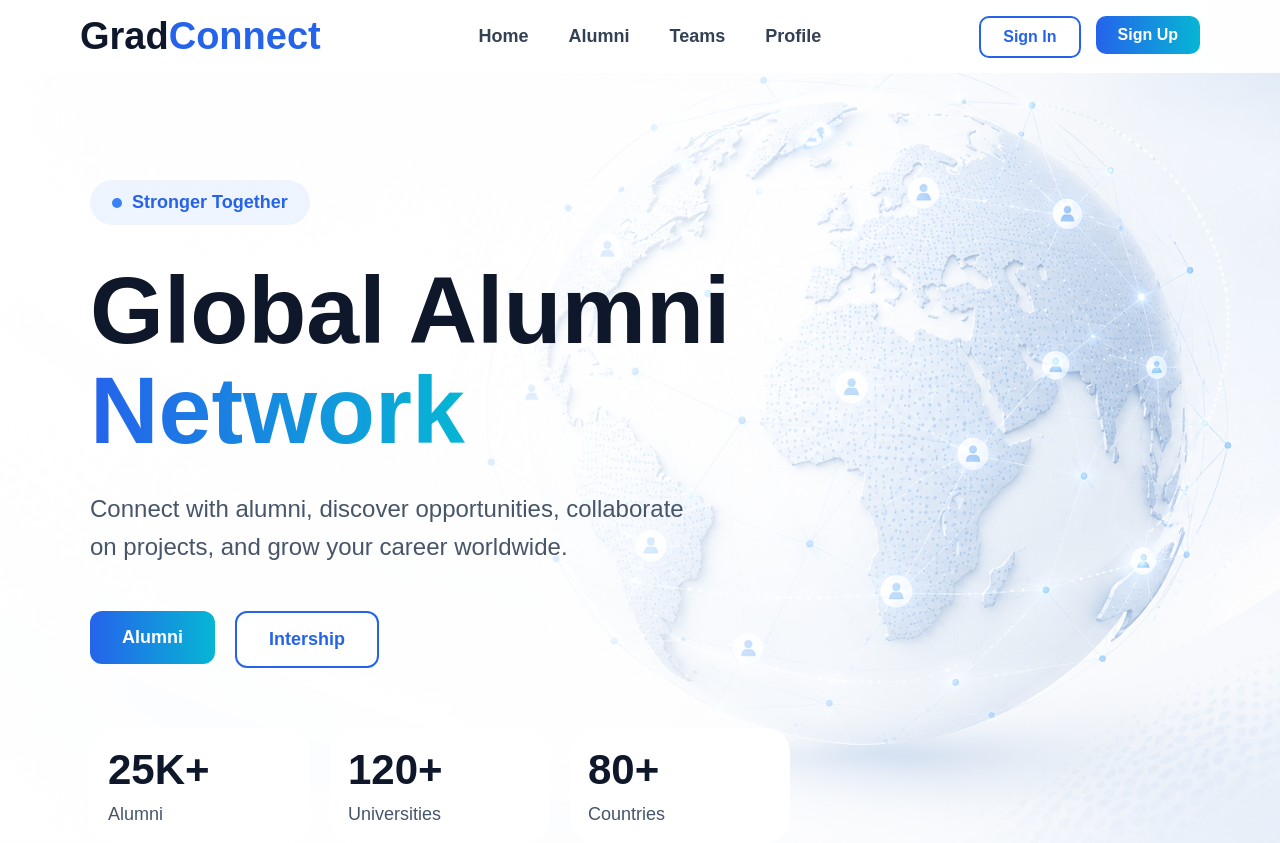
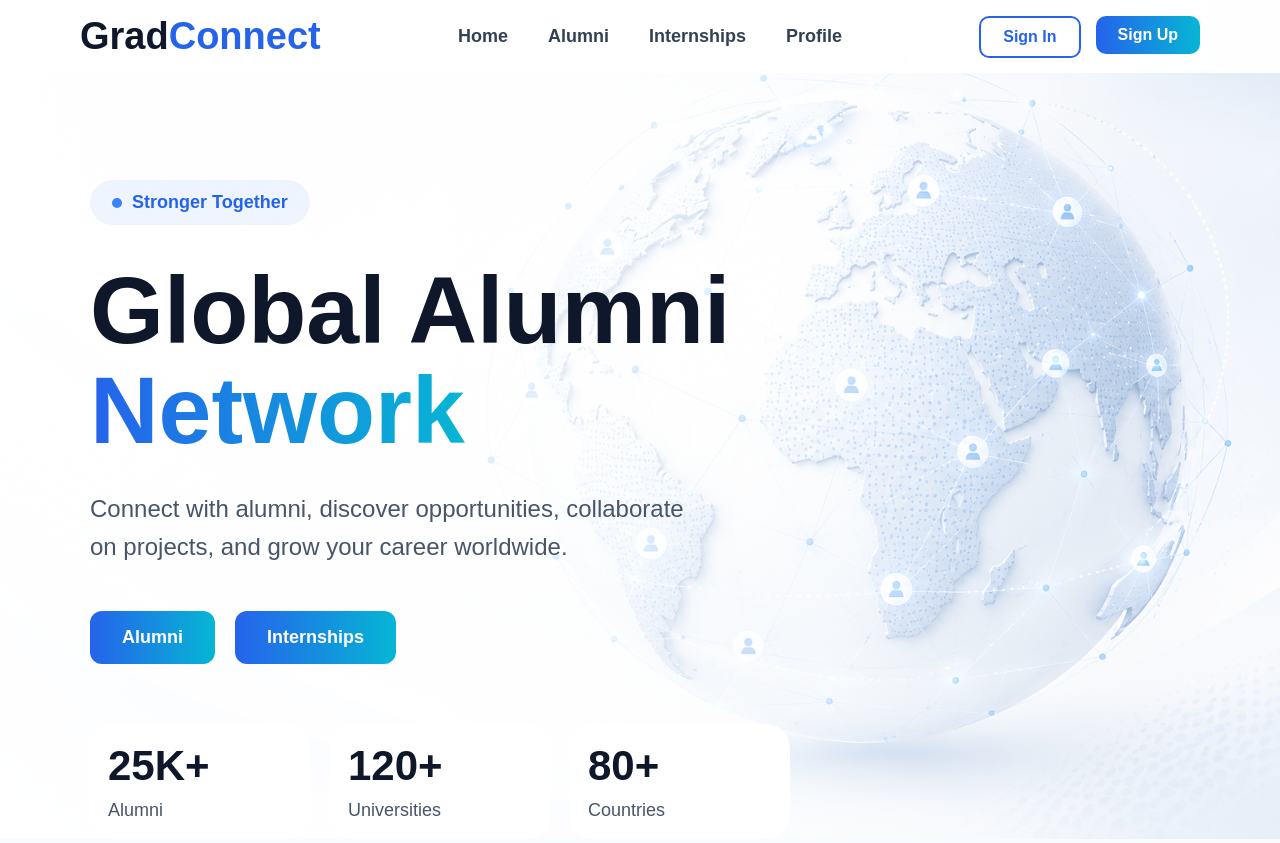
Before and after one commit to manaskatiyar14/GradConnect, a React (Vite) app in the folder grad-connect/: page /pages/home in a window 1280 px wide. Built offline with nearby package versions, Linux system fonts and the light colour scheme.

Commit message:
change manas

```diff
--- a/grad-connect/src/component/Navbar.jsx
+++ b/grad-connect/src/component/Navbar.jsx
@@ -9,7 +9,7 @@ export default function Navbar() {
       <div className="nav-links">
         <Link to="/pages/home">Home</Link>
         <Link to="/pages/alumni">Alumni</Link>
-        <Link to="/pages/teams">Teams</Link>
+        <Link to="/pages/teams">Internships</Link>
         <Link to="/pages/profile">Profile</Link>
       </div>
 
--- a/grad-connect/src/pages/Home.jsx
+++ b/grad-connect/src/pages/Home.jsx
@@ -26,9 +26,12 @@ export default function Home() {
                 Alumni
                 </button>
             </Link>
-            <button className="btn secondary">
-              Intership
-            </button>
+
+            <Link to="/pages/teams">
+                  <button className="btn primary">
+                Internships
+                </button>
+            </Link>
           </div>
           <div className="stats">
             <div className="card">
```
